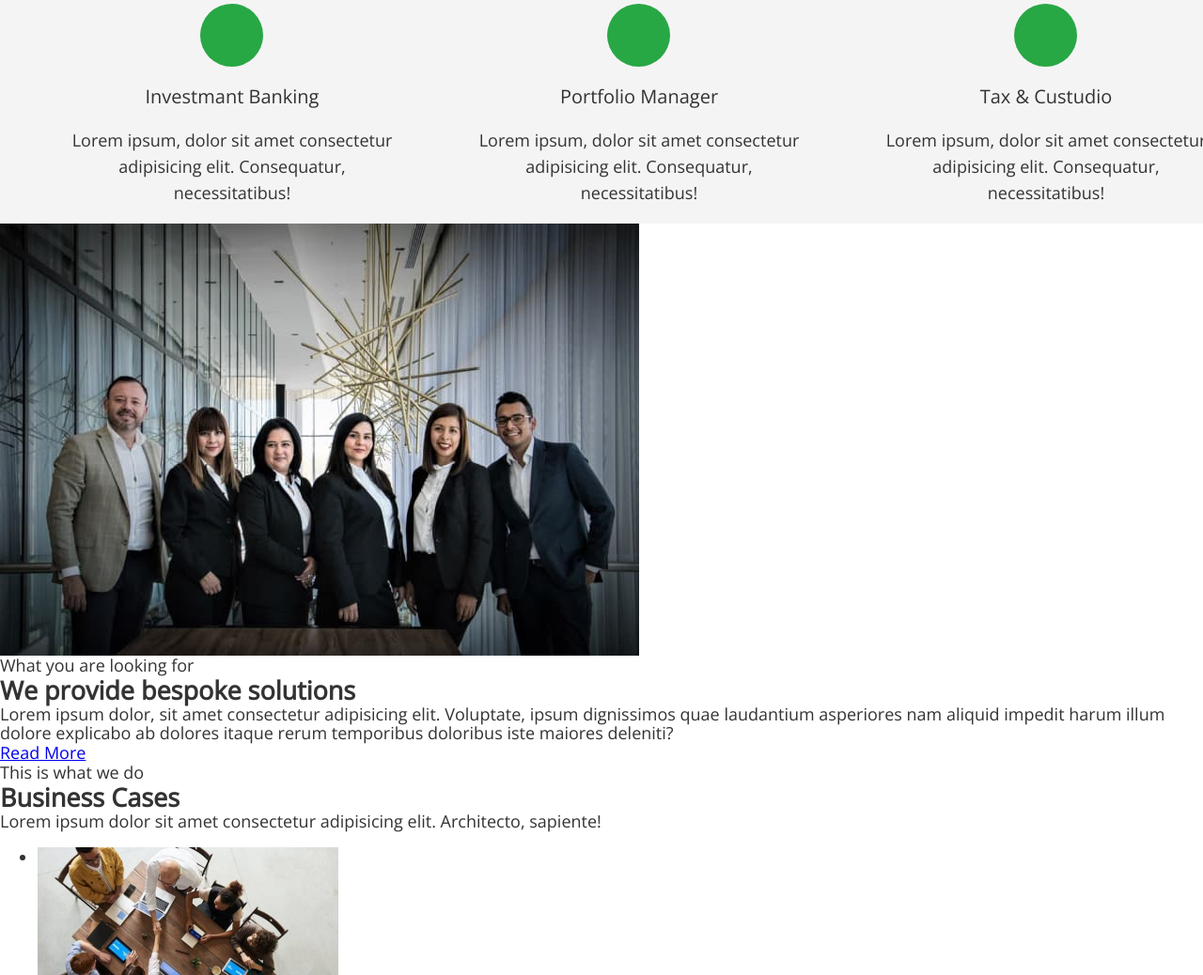
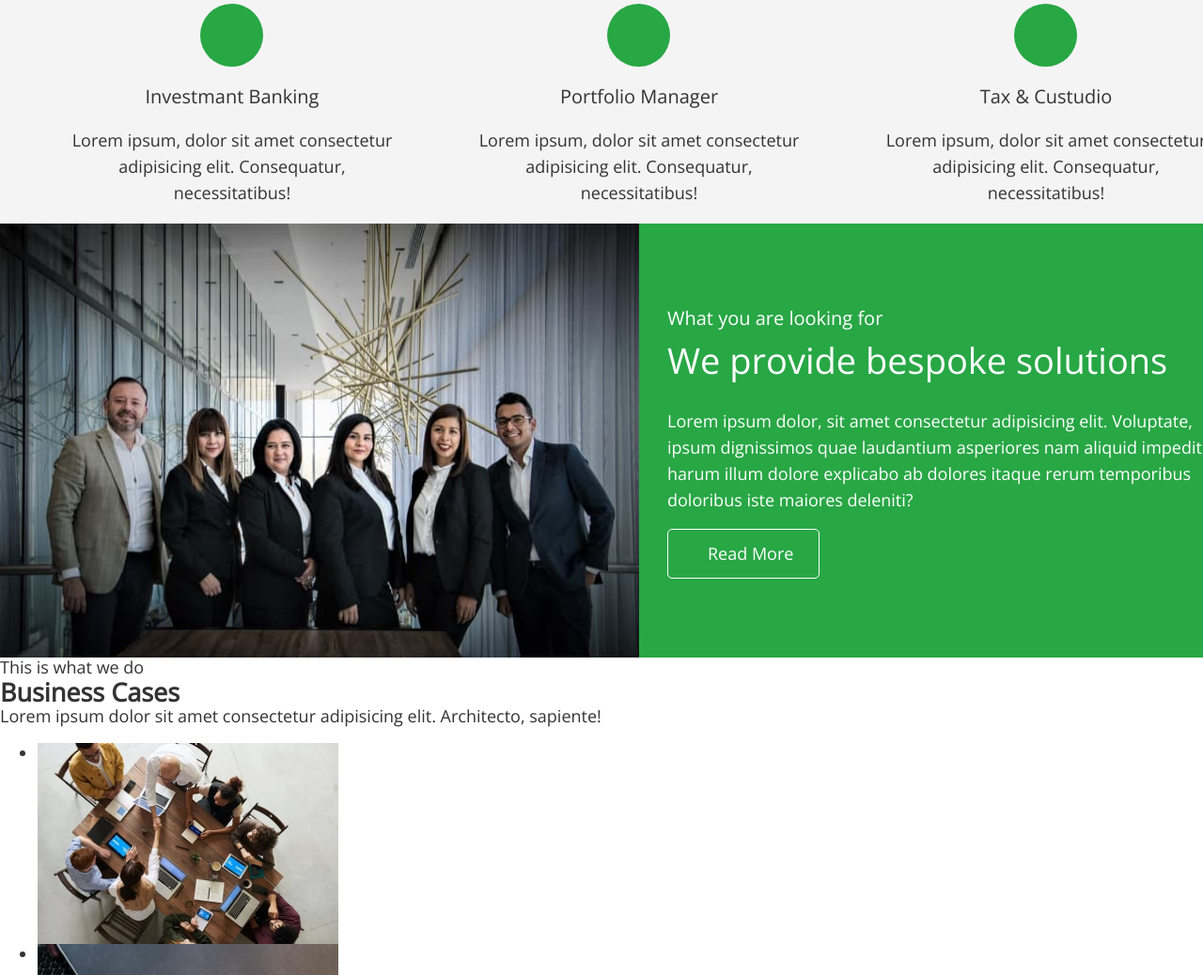
Before and after one commit to KolBa228/comandproject1, a plain HTML site: page index.html in a window 1280 px wide. Shown: the part 803-1841 px from the top of the page at 94% size. Drawn offline with nearby package versions, Linux system fonts and the light colour scheme.

Commit message:
add solution styles

```diff
--- a/css/styles.css
+++ b/css/styles.css
@@ -221,3 +221,39 @@ button {
   margin: 0 auto;
   margin-bottom: 15px;
 }
+
+.solution .container {
+  display: flex;
+  background-color: var(--accent-color);
+}
+
+.solution-txt-wrapper {
+  width: 50%;
+  padding: 84px 44px 84px 30px;
+  color: var(--secondary-text-color);
+}
+.solution-suptitle {
+  font-size: 20px;
+  line-height: 1.65;
+  margin-bottom: 5px;
+}
+
+.solution-title {
+  font-weight: 300;
+  font-size: 38px;
+  line-height: 1.26;
+  margin-bottom: 26px;
+}
+
+.solution-txt {
+  line-height: 1.56;
+  margin-bottom: 17px;
+}
+
+.solution-link {
+  display: inline-block;
+  line-height: 1.56;
+  padding: 11px 27px 12px 42px;
+  border: 1px solid var(--secondary-text-color);
+  border-radius: 5px;
+}
--- a/index.html
+++ b/index.html
@@ -117,22 +117,26 @@
       </section>
 
       <!-- Solution -->
-      <section>
+      <section class="solution">
+        <div class="container">
           <img
             src="./images/solution.jpg"
             alt="Photo of our team"
             width="680"
             height="460"
           />
-        <p>What you are looking for</p>
-        <h2>We provide bespoke solutions</h2>
-        <p>
-          Lorem ipsum dolor, sit amet consectetur adipisicing elit. Voluptate,
-          ipsum dignissimos quae laudantium asperiores nam aliquid impedit harum
-          illum dolore explicabo ab dolores itaque rerum temporibus doloribus
-          iste maiores deleniti?
+          <div class="solution-txt-wrapper">
+            <p class="solution-suptitle">What you are looking for</p>
+            <h2 class="solution-title">We provide bespoke solutions</h2>
+            <p class="solution-txt">
+              Lorem ipsum dolor, sit amet consectetur adipisicing elit.
+              Voluptate, ipsum dignissimos quae laudantium asperiores nam
+              aliquid impedit harum illum dolore explicabo ab dolores itaque
+              rerum temporibus doloribus iste maiores deleniti?
             </p>
-        <a href="#">Read More</a>
+            <a class="solution-link link" href="#">Read More</a>
+          </div>
+        </div>
       </section>
 
       <!-- Cases -->
```
Lines whose indentation alone changed are shown as unchanged.
